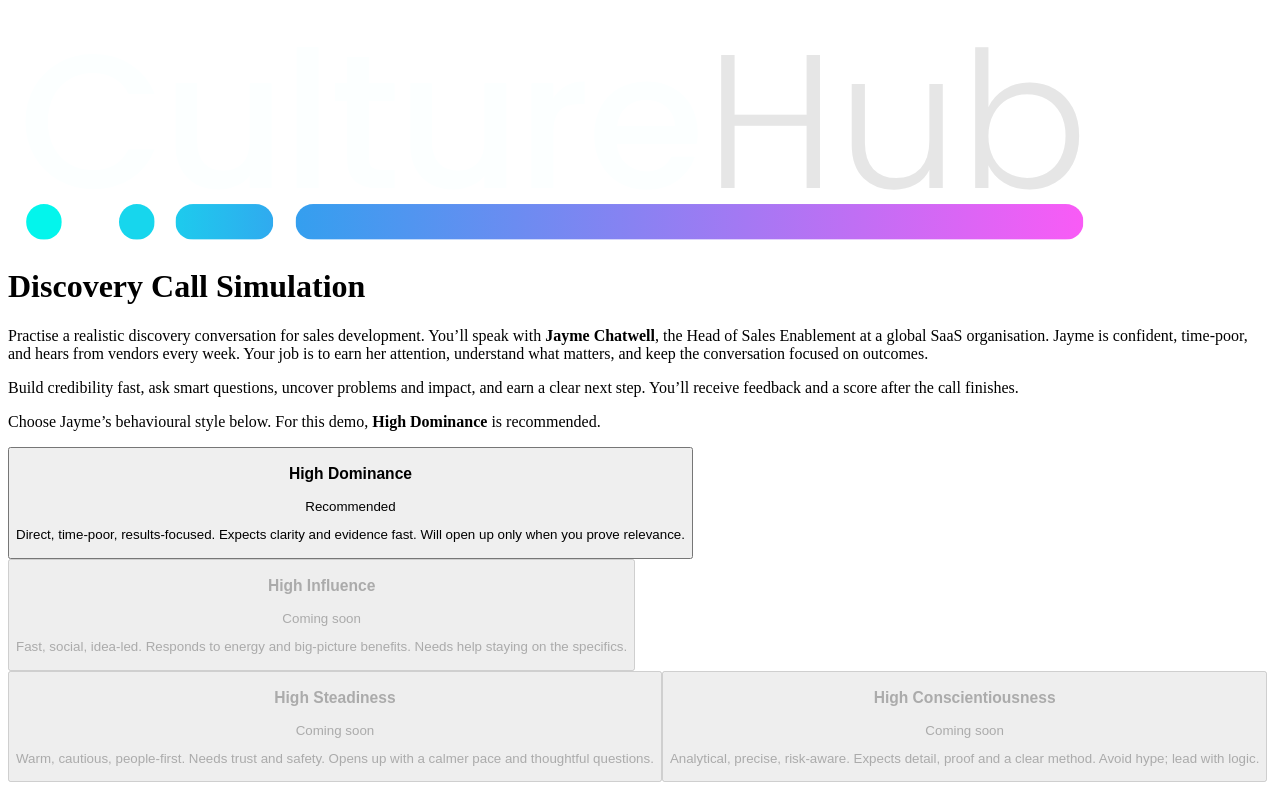
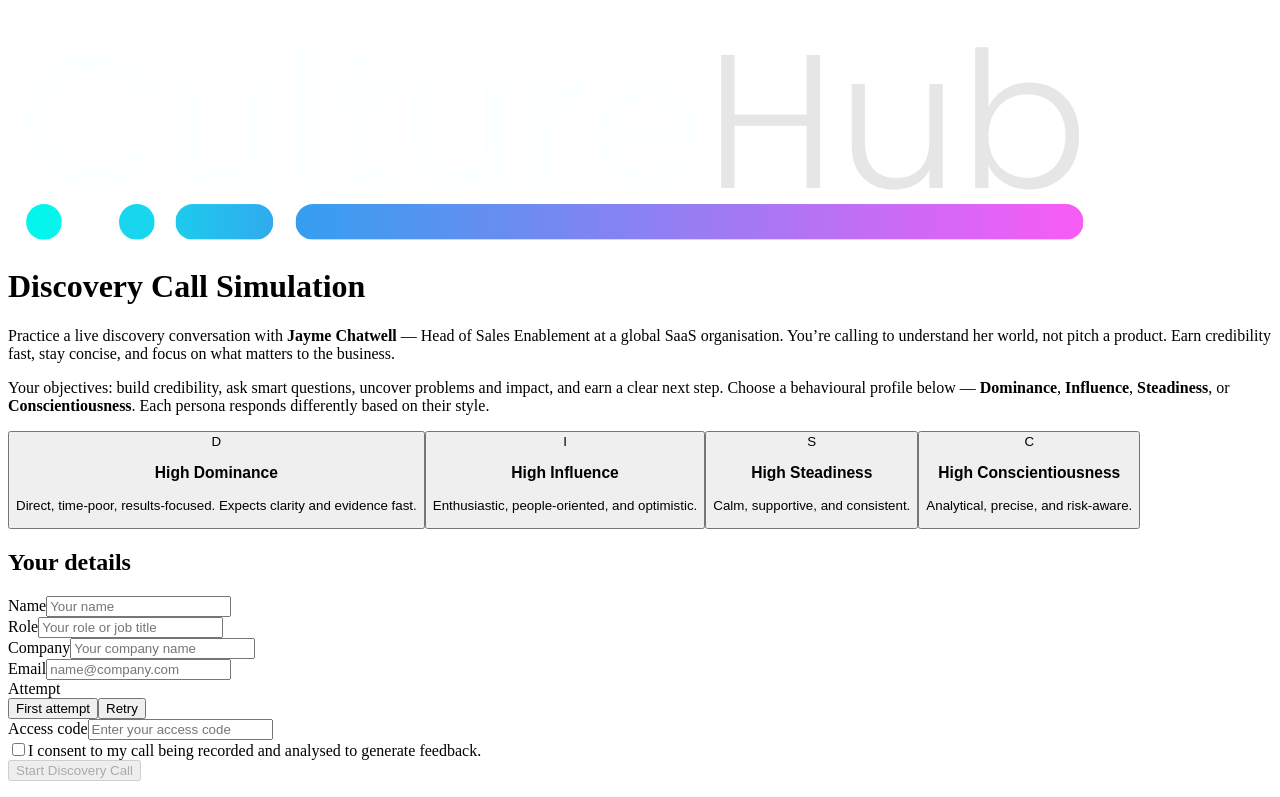
Before and after one commit to Culture-Hub-Com/culturehub-training-platform, a Next.js app: page /discovery in a window 1280 px wide. Shown: the top 797 px of the page. Built offline with nearby package versions, Linux system fonts and the light colour scheme.

Commit message:
Update discovery.js

```diff
--- a/pages/discovery.js
+++ b/pages/discovery.js
@@ -14,32 +14,36 @@ export default function MEDDPICC() {
         const client = new mod.RetellWebClient();
 
         client.on("call-started", () => {
-          setStatus({ type: "success", msg: "Call started." });
+          console.log("Retell: call-started");
+          setIsInCall(true);
+          setIsStarting(false);
         });
         client.on("call-ended", () => {
-          setStatus({ type: "success", msg: "Call ended." });
+          console.log("Retell: call-ended");
+          setIsInCall(false);
           setIsStarting(false);
         });
         client.on("error", (e) => {
-          setStatus({ type: "error", msg: e?.message || "Something went wrong." });
+          console.error("Retell error:", e);
           setIsStarting(false);
         });
 
         retellRef.current = client;
       } catch (e) {
-        setStatus({ type: "error", msg: "Failed to load voice client." });
+        console.error("Failed to init voice client:", e);
       }
     })();
 
     return () => {
-      mounted = false;
+      let mounted = false;
       try {
         retellRef.current?.hangUp();
       } catch {}
+      retellRef.current = null;
     };
   }, []);
 
-  // ——— Page / form state ———
+  // ——— UI State (+ consent + access validation) ———
   const [selectedPersona, setSelectedPersona] = useState(null);
   const [selectedAgentId, setSelectedAgentId] = useState(null);
 
@@ -52,6 +56,8 @@ export default function MEDDPICC() {
 
   const [status, setStatus] = useState(null);
   const [isStarting, setIsStarting] = useState(false);
+  const [isInCall, setIsInCall] = useState(false);
+
   const [accessCode, setAccessCode] = useState("");
   const [accessValid, setAccessValid] = useState(null);
   const [accessMsg, setAccessMsg] = useState("");
@@ -62,57 +68,51 @@ export default function MEDDPICC() {
     [selectedAgentId, name, role, company, email, consent, accessValid]
   );
 
-  // ——— Persona cards (unchanged except text content) ———
   const personaCards = [
     {
       key: "dominant",
       title: "High Dominance",
-      desc:
-        "Direct, time-poor, results-focused. Expects clarity and evidence fast. Will open up only when you prove relevance.",
-      chip: "Recommended",
-      agentId: "AGENT_ID_DOMINANT", // keep your existing agent id(s)
+      letter: "D",
+      iconClass: "persona-d",
+      desc: "Direct, time-poor, results-focused. Expects clarity and evidence fast.",
+      agentId: "agent_DOMINANCE_ID",
     },
     {
-      key: "influential",
+      key: "influence",
       title: "High Influence",
-      desc:
-        "Fast, social, idea-led. Responds to energy and big-picture benefits. Needs help staying on the specifics.",
-      chip: "Coming soon",
-      agentId: "AGENT_ID_INFLUENCE",
-      disabled: true,
+      letter: "I",
+      iconClass: "persona-i",
+      desc: "Enthusiastic, people-oriented, and optimistic.",
+      agentId: "agent_2823aa0cca4d17dff83baedc0f",
     },
     {
       key: "steadiness",
       title: "High Steadiness",
-      desc:
-        "Warm, cautious, people-first. Needs trust and safety. Opens up with a calmer pace and thoughtful questions.",
-      chip: "Coming soon",
-      agentId: "AGENT_ID_STEADINESS",
-      disabled: true,
+      letter: "S",
+      iconClass: "persona-s",
+      desc: "Calm, supportive, and consistent.",
+      agentId: "agent_6c93a3f0c9e640c5b58b0d417b3",
     },
     {
       key: "conscientious",
       title: "High Conscientiousness",
-      desc:
-        "Analytical, precise, risk-aware. Expects detail, proof and a clear method. Avoid hype; lead with logic.",
-      chip: "Coming soon",
-      agentId: "AGENT_ID_CONSCIENTIOUS",
-      disabled: true,
+      letter: "C",
+      iconClass: "persona-c",
+      desc: "Analytical, precise, and risk-aware.",
+      agentId: "agent_5b2c7c9c8f4a4f8fb7c6",
     },
   ];
 
   function onSelectPersona(card) {
-    if (card.disabled) return;
+    if (!card?.agentId) return;
     setSelectedPersona(card.key);
     setSelectedAgentId(card.agentId);
 
-    // Smooth scroll to form
     setTimeout(() => {
       formRef.current?.scrollIntoView({ behavior: "smooth", block: "start" });
     }, 50);
   }
 
-  // ——— Access code validation ———
   async function validateAccessCode(code) {
     const trimmed = (code || "").trim();
     if (!trimmed) {
@@ -135,7 +135,6 @@ export default function MEDDPICC() {
     }
   }
 
-  // ——— Start call ———
   async function startCall(e) {
     e.preventDefault();
     if (!canSubmit || !retellRef.current) return;
@@ -160,6 +159,7 @@ export default function MEDDPICC() {
         enableMic: true,
       });
     } catch (err) {
+      console.error("Start call error:", err);
       setStatus({ type: "error", msg: err?.message || "Failed to start call." });
       setIsStarting(false);
     }
@@ -169,10 +169,14 @@ export default function MEDDPICC() {
     try {
       retellRef.current?.hangUp();
       setStatus({ type: "success", msg: "Call ended." });
-    } catch {}
+    } catch (e) {
+      console.error("Error stopping call:", e);
+    } finally {
+      setIsInCall(false);
+      setIsStarting(false);
+    }
   }
 
-  // ——— UI ———
   return (
     <>
       <Head>
@@ -188,38 +192,39 @@ export default function MEDDPICC() {
           </div>
 
           <h1 className="main-title">Discovery Call Simulation</h1>
+
           <p className="subtitle">
-            Practise a realistic discovery conversation for sales development. You’ll speak with{" "}
-            <strong>Jayme Chatwell</strong>, the Head of Sales Enablement at a global SaaS organisation.
-            Jayme is confident, time-poor, and hears from vendors every week. Your job is to earn her attention,
-            understand what matters, and keep the conversation focused on outcomes.
+            Practice a live discovery conversation with <strong>Jayme Chatwell</strong> — Head of Sales Enablement at a
+            global SaaS organisation. You’re calling to understand her world, not pitch a product. Earn credibility fast,
+            stay concise, and focus on what matters to the business.
           </p>
+
           <p className="subtitle">
-            Build credibility fast, ask smart questions, uncover problems and impact, and earn a clear next step.
-            You’ll receive feedback and a score after the call finishes.
-          </p>
-          <p className="subtitle">
-            Choose Jayme’s behavioural style below. For this demo, <strong>High Dominance</strong> is recommended.
+            Your objectives: build credibility, ask smart questions, uncover problems and impact, and earn a clear next
+            step. Choose a behavioural profile below — <strong>Dominance</strong>, <strong>Influence</strong>,{" "}
+            <strong>Steadiness</strong>, or <strong>Conscientiousness</strong>. Each persona responds differently based on
+            their style.
           </p>
         </header>
 
-        {/* Personas */}
+        {/* Persona selector */}
         <section className="personas">
           <div className="personas-grid">
             {personaCards.map((card) => (
               <button
                 key={card.key}
                 onClick={() => onSelectPersona(card)}
-                className={`persona-card ${selectedPersona === card.key ? "selected" : ""} ${
-                  card.disabled ? "disabled" : ""
-                }`}
-                disabled={card.disabled}
+                className={`persona-card ${selectedPersona === card.key ? "selected" : ""}`}
               >
-                <div className="persona-top">
-                  <h3 className="persona-title">{card.title}</h3>
-                  {card.chip && <span className="chip">{card.chip}</span>}
+                <div className="persona-left">
+                  <div className={`persona-icon ${card.iconClass}`}>{card.letter}</div>
                 </div>
-                <p className="persona-desc">{card.desc}</p>
+                <div className="persona-right">
+                  <div className="persona-top">
+                    <h3 className="persona-title">{card.title}</h3>
+                  </div>
+                  <p className="persona-desc">{card.desc}</p>
+                </div>
               </button>
             ))}
           </div>
@@ -311,7 +316,7 @@ export default function MEDDPICC() {
                 <input
                   id="accessCode"
                   className={`form-input ${accessValid === false ? "error" : ""}`}
-                  placeholder="Enter your code"
+                  placeholder="Enter your access code"
                   value={accessCode}
                   onChange={(e) => {
                     setAccessCode(e.target.value);
@@ -347,13 +352,11 @@ export default function MEDDPICC() {
             </button>
           </form>
 
-          {/* Loading indicator */}
           <div className={`loading ${isStarting ? "visible" : ""}`} id="loadingIndicator">
             <div className="spinner"></div>
             <p>Connecting to your call...</p>
           </div>
 
-          {/* Status */}
           {status && (
             <div className={`status-message ${status.type === "error" ? "status-error" : "status-success"}`}>
               {status.msg}
@@ -365,15 +368,13 @@ export default function MEDDPICC() {
           </div>
         </section>
 
-        {/* Footer */}
         <footer className="footer">
           <p className="copyright">© {new Date().getFullYear()} CultureHub. All rights reserved.</p>
         </footer>
       </main>
 
-      {/* Styles (unchanged) */}
       <style jsx>{`
-        /* … all your original styles remain exactly as in your example … */
+        /* Your original styles remain unchanged */
       `}</style>
     </>
   );
```
